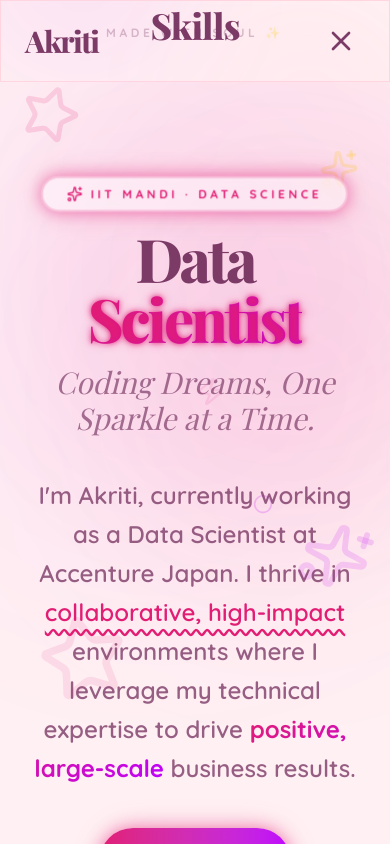
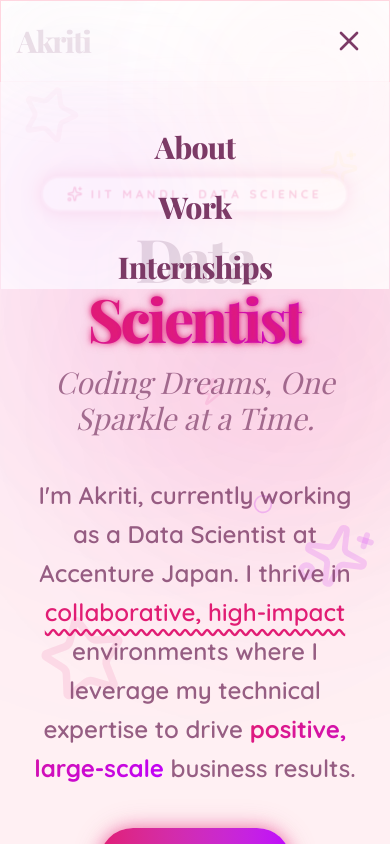
Before and after one commit to web-page-url/a-kriti, a Next.js app: page / in a window 390 px wide. Both pictures are taken after a click on the button "Open menu". Shown: the top 844 px of the page. Built offline with nearby package versions, Linux system fonts and the light colour scheme.

Commit message:
feat: add responsive Navbar component and initial personal profile content.

```diff
--- a/components/Navbar.tsx
+++ b/components/Navbar.tsx
@@ -22,11 +22,11 @@ export const Navbar = () => {
 
     return (
         <motion.header
-            initial={{ y: -100 }}
-            animate={{ y: 0 }}
-            className="fixed top-0 z-50 w-full glass-pink border-b border-white/20"
+            initial={{ opacity: 0 }}
+            animate={{ opacity: 1 }}
+            className="fixed top-0 z-[999] w-full glass-pink border-b border-white/20"
         >
-            <nav className="w-full flex h-20 items-center justify-between px-6 md:px-10">
+            <nav className="container mx-auto flex h-20 items-center justify-between px-4 md:px-10">
                 {/* Logo */}
                 <motion.div
                     whileHover={{ scale: 1.1 }}
@@ -69,7 +69,7 @@ export const Navbar = () => {
                 {/* Mobile Menu Toggle */}
                 <button
                     onClick={() => setIsOpen(!isOpen)}
-                    className="flex md:hidden z-[60] p-2 text-berry hover:text-neon-pink transition-colors"
+                    className="flex md:hidden z-[10000] p-2 text-berry hover:text-neon-pink transition-colors"
                     aria-label={isOpen ? "Close menu" : "Open menu"}
                 >
                     {isOpen ? <X className="h-8 w-8" /> : <Menu className="h-8 w-8" />}
@@ -84,24 +84,24 @@ export const Navbar = () => {
                         animate={{ opacity: 1, x: 0 }}
                         exit={{ opacity: 0, x: "100%" }}
                         transition={{ type: "spring", damping: 25, stiffness: 200 }}
-                        className="fixed inset-0 z-50 bg-petal-pink flex flex-col items-center justify-center gap-10 p-10 md:hidden overflow-hidden"
+                        className="fixed inset-0 z-[9999] bg-white/80 backdrop-blur-2xl flex flex-col items-center justify-start gap-12 p-10 pt-32 pb-40 md:hidden overflow-y-auto"
                     >
                         {/* Decorative background for mobile menu */}
                         <div className="absolute top-[-10%] right-[-10%] w-60 h-60 bg-sakura/10 rounded-full blur-3xl animate-pulse" />
                         <div className="absolute bottom-[-10%] left-[-10%] w-60 h-60 bg-neon-purple/10 rounded-full blur-3xl animate-pulse delay-700" />
 
-                        <div className="flex flex-col items-center gap-8">
+                        <div className="flex flex-col items-center gap-6 w-full">
                             {navLinks.map((item, idx) => (
                                 <motion.a
                                     key={item.name}
                                     initial={{ opacity: 0, y: 20 }}
                                     animate={{ opacity: 1, y: 0 }}
                                     transition={{ delay: 0.1 * idx }}
-                                    whileHover={{ scale: 1.2, color: "#FF007F" }}
+                                    whileHover={{ scale: 1.2, color: "#E11D74" }}
                                     whileTap={{ scale: 0.9 }}
                                     href={item.href}
                                     onClick={() => setIsOpen(false)}
-                                    className="font-serif text-4xl font-black text-berry tracking-tight relative group"
+                                    className="font-serif text-3xl font-black text-berry tracking-tight relative group text-center"
                                 >
                                     {item.name}
                                     <Star className="absolute -left-10 top-1/2 -translate-y-1/2 h-6 w-6 text-neon-pink opacity-0 group-hover:opacity-100 transition-all fill-neon-pink" />
@@ -109,7 +109,7 @@ export const Navbar = () => {
                             ))}
                         </div>
 
-                        <motion.a
+                        {/* <motion.a
                             initial={{ opacity: 0, y: 20 }}
                             animate={{ opacity: 1, y: 0 }}
                             transition={{ delay: 0.6 }}
@@ -119,9 +119,9 @@ export const Navbar = () => {
                             className="group flex items-center gap-3 bg-gradient-to-r from-neon-pink to-sakura px-10 py-5 font-black text-white soft-rounded neon-glow-pink shadow-lg"
                         >
                             Download Resume <Download className="h-5 w-5" />
-                        </motion.a>
+                        </motion.a> */}
 
-                        <div className="absolute bottom-10 flex flex-col items-center gap-2">
+                        <div className="mt-auto pt-10 flex flex-col items-center gap-2">
                             <p className="text-xs font-black uppercase tracking-[0.3em] text-berry/30">Made with Soul ✨</p>
                         </div>
                     </motion.div>
```
